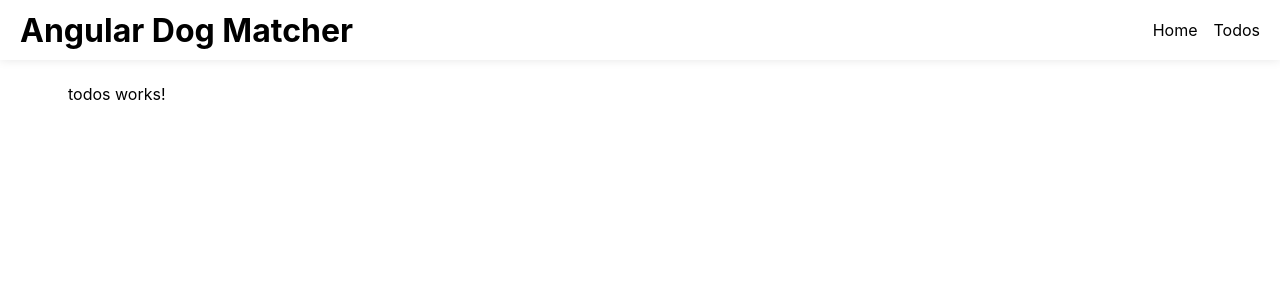
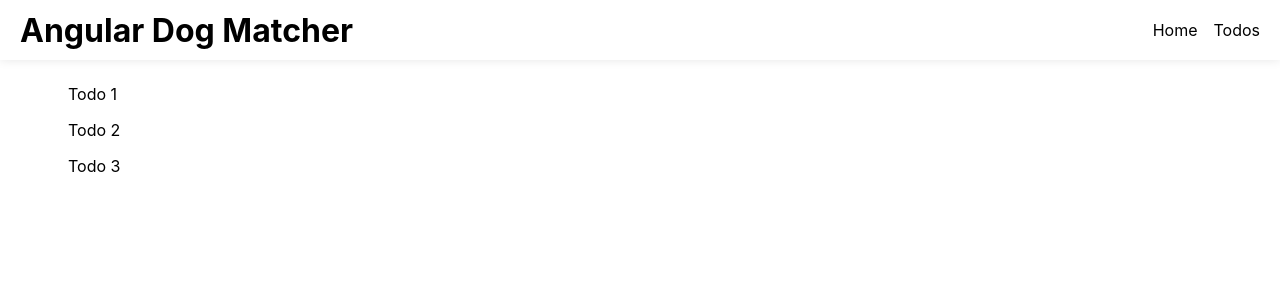
Before and after one commit to ryansmpsn/angular-dog-matcher, an Angular app: page /todos in a window 1280 px wide. Shown: the top 300 px of the page. Built offline with nearby package versions, Linux system fonts and the light colour scheme.

Commit message:
iterate through todo items

```diff
--- a/src/app/pages/todos/todos.component.html
+++ b/src/app/pages/todos/todos.component.html
@@ -1 +1,4 @@
-<p>todos works!</p>
+@for(todo of todoItems(); track todo.id) {
+
+<p>{{ todo.title }}</p>
+}
--- a/src/app/pages/todos/todos.component.ts
+++ b/src/app/pages/todos/todos.component.ts
@@ -1,4 +1,6 @@
-import { Component } from '@angular/core';
+import { Component, inject, OnInit, signal } from '@angular/core';
+import { TodosService } from '../../services/todos.service';
+import { Todo } from '../../model/todo.type';
 
 @Component({
   selector: 'app-todos',
@@ -6,6 +8,11 @@ import { Component } from '@angular/core';
   templateUrl: './todos.component.html',
   styleUrl: './todos.component.scss'
 })
-export class TodosComponent {
+export class TodosComponent implements OnInit {
+  todoService = inject(TodosService);
+  todoItems = signal<Todo[]>([]);
 
+  ngOnInit(): void {
+    this.todoItems.set(this.todoService.todoItems);
+  }
 }
```
